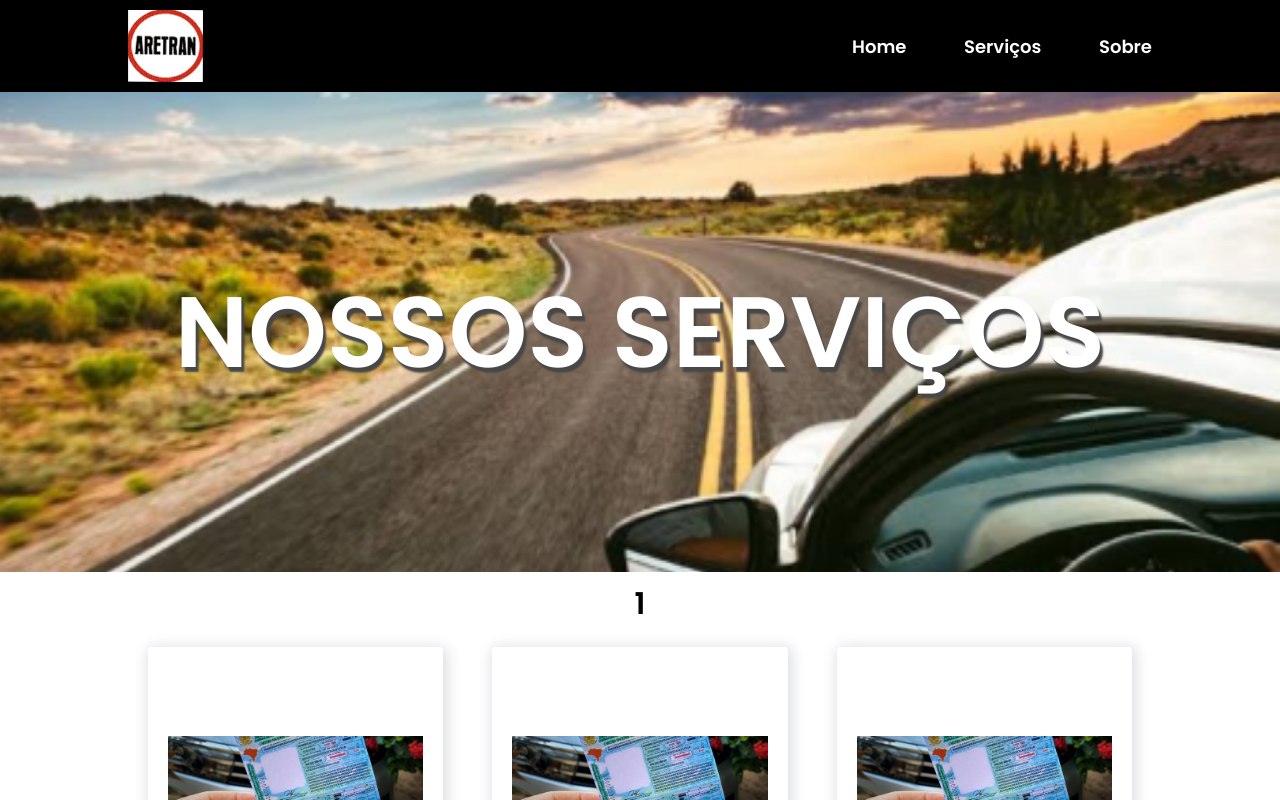
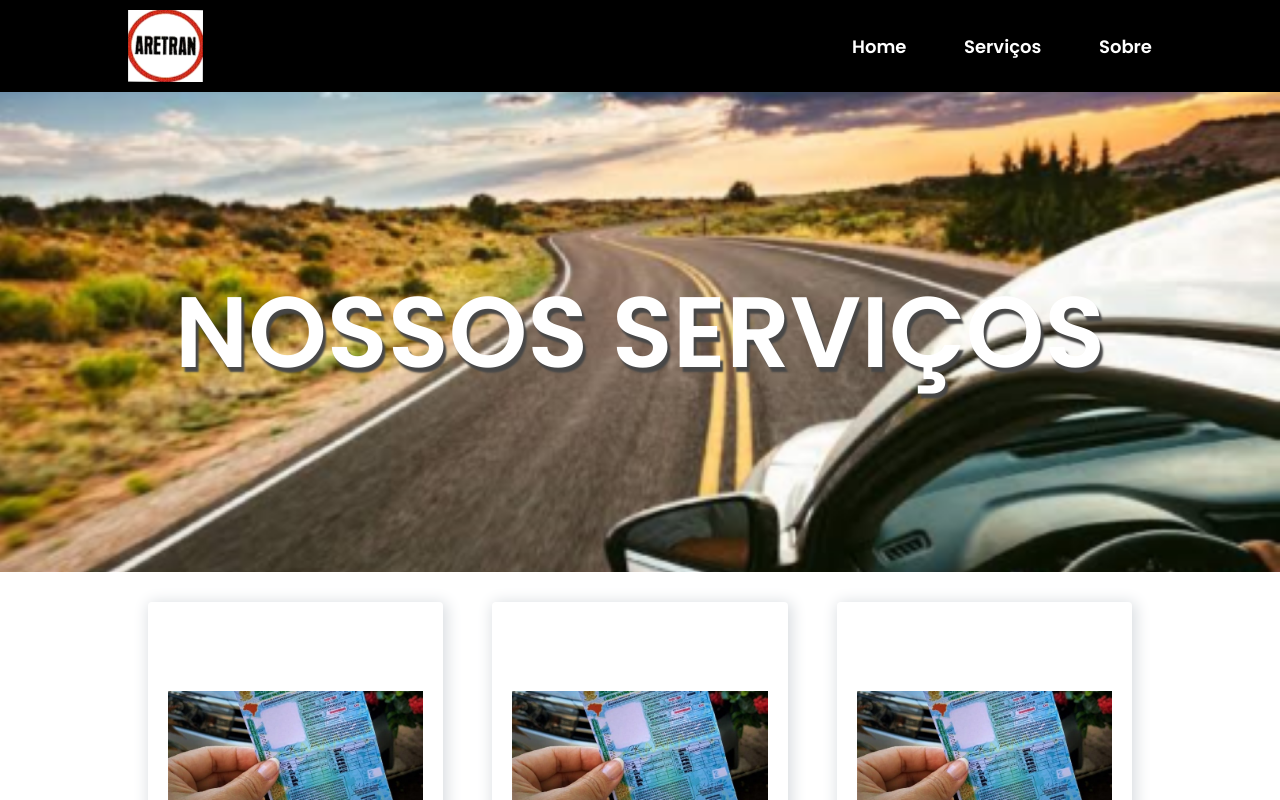
Before and after one commit to AndersonGL/Aretran-Despachantes, a React (Create React App) app: page /servicos in a window 1280 px wide. Shown: the top 800 px of the page. Built offline with nearby package versions, Linux system fonts and the light colour scheme.

Commit message:
Atualizar o index.js

```diff
--- a/src/paginas/Servicos/index.js
+++ b/src/paginas/Servicos/index.js
@@ -18,7 +18,7 @@ return(
         </section>
 
         <section className="limitar-secao secao-servicos">
-          <h2>1</h2>
+          <h2></h2>
           <div className="container-servicos">
 
           <div className="box-servico">
```
